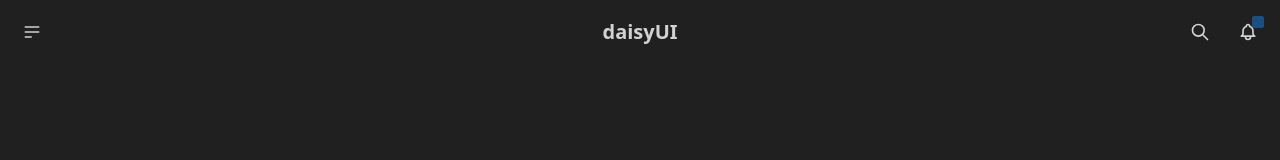
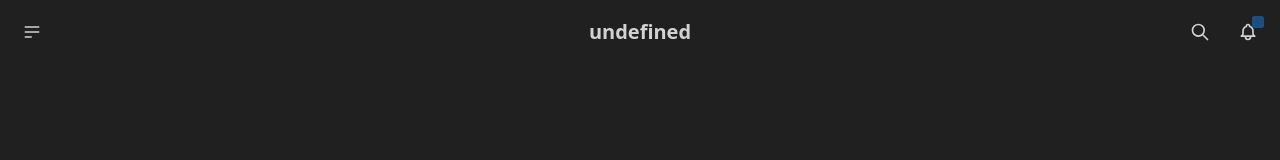
Before and after one commit to xulioc/sveltekit-pwa, a SvelteKit app: page / in a window 1280 px wide. Shown: the top 160 px of the page. Built offline with nearby package versions, Linux system fonts and the light colour scheme.

Commit message:
app name to .env

```diff
--- /dev/null
+++ b/src/routes/+layout.svelte
@@ -0,0 +1,11 @@
+<script>
+	import '../app.css';
+	import { PUBLIC_APP_NAME } from '$env/static/public';
+</script>
+
+<svelte:head>
+	<title>{PUBLIC_APP_NAME}</title>
+	<meta name="description" content={PUBLIC_APP_NAME} />
+</svelte:head>
+
+<slot />
--- a/src/routes/+layout.ts
+++ b/src/routes/+layout.ts
@@ -1,4 +1,2 @@
 export const prerender = true;
 export const ssr = false;
-
-import '../app.css';
--- a/src/routes/+page.svelte
+++ b/src/routes/+page.svelte
@@ -1,9 +1,11 @@
 <script>
+	import { PUBLIC_APP_NAME } from '$env/static/public';
+
 	// https://learn.microsoft.com/en-us/microsoft-edge/progressive-web-apps-chromium/how-to/offline
 
 	// https://dev.to/maxmonteil/is-your-app-online-here-s-how-to-reliably-know-in-just-10-lines-of-js-guide-3in7
 
-	console.log('STARTING APP...', navigator.onLine);
+	console.log(`STARTING ${PUBLIC_APP_NAME} APP...`, navigator.onLine);
 
 	window.addEventListener('online', function () {
 		console.log('You are online!');
@@ -43,7 +45,7 @@
 			</div>
 		</div>
 		<div class="navbar-center">
-			<a class="btn btn-ghost normal-case text-xl">daisyUI</a>
+			<a class="btn btn-ghost normal-case text-xl">{PUBLIC_APP_NAME}</a>
 		</div>
 		<div class="navbar-end">
 			<button class="btn btn-ghost btn-circle">
```
